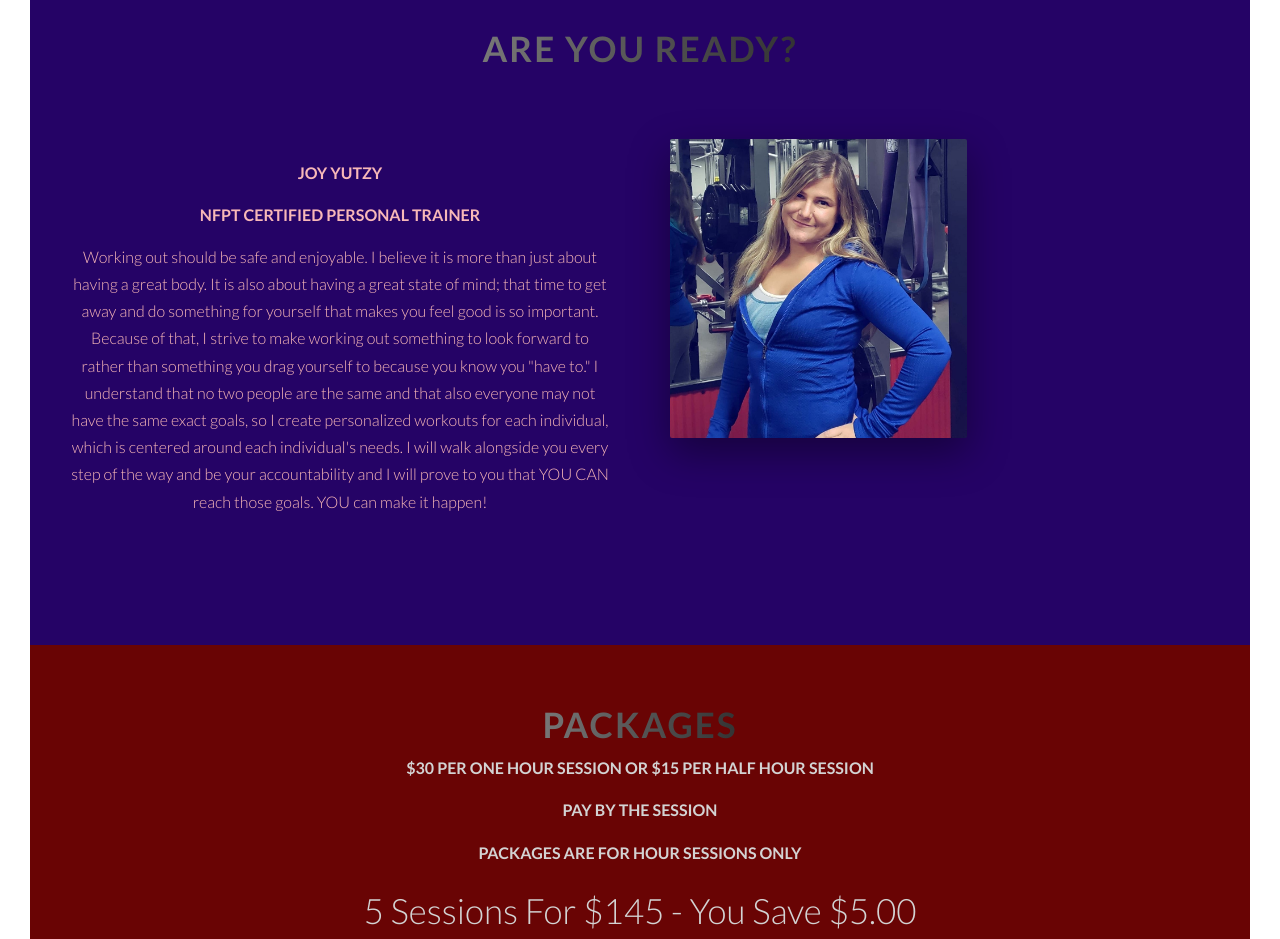
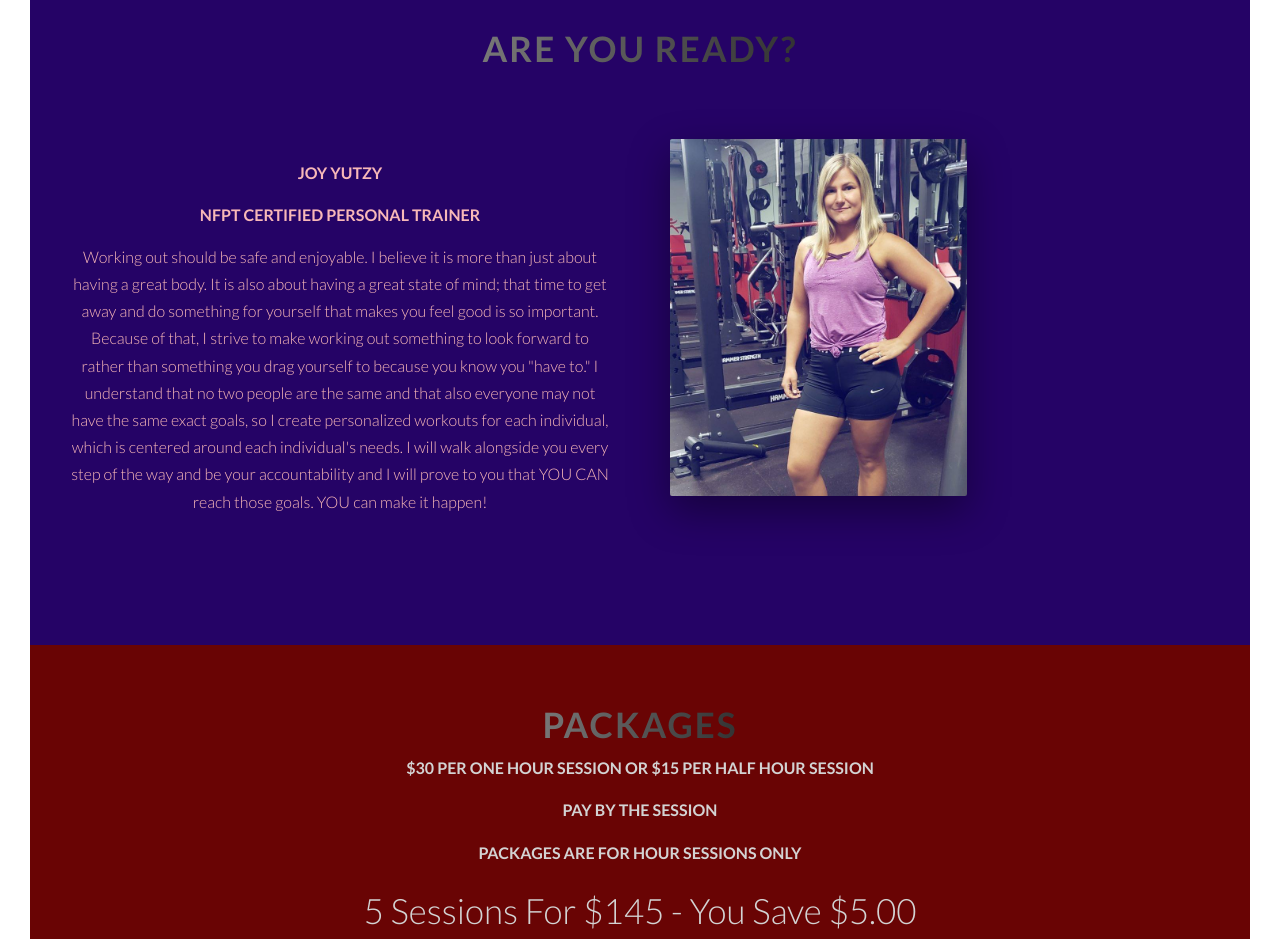
Before and after one commit to judyhouser80/enjoying_fit_life, a website: page index.html in a window 1280 px wide. Shown: the part 900-1839 px from the top of the page. Drawn offline with Linux system fonts and the light colour scheme.

Commit message:
change pic

```diff
--- a/index.html
+++ b/index.html
@@ -73,9 +73,9 @@
 
                 <div class="col-1-of-2">
                     <div class="composition">
-                        <img srcset="img/joy.jpg 300w, img/joy.jpg 1000w"
+                        <img srcset="img/joy2.jpg 300w, img/joy2.jpg 1000w"
                             sizes="(max-width: 56.25em) 20vw, (max-width: 37.5em) 30vw, 300px" alt="Photo 2"
-                            class="composition__photo composition__photo--p1" src="img/joy1.jpg">
+                            class="composition__photo composition__photo--p1" src="img/joy2.jpg">
                     </div>
                 </div>
             </div>
```
Also changed, not shown: img/Joy2.jpg (added).
